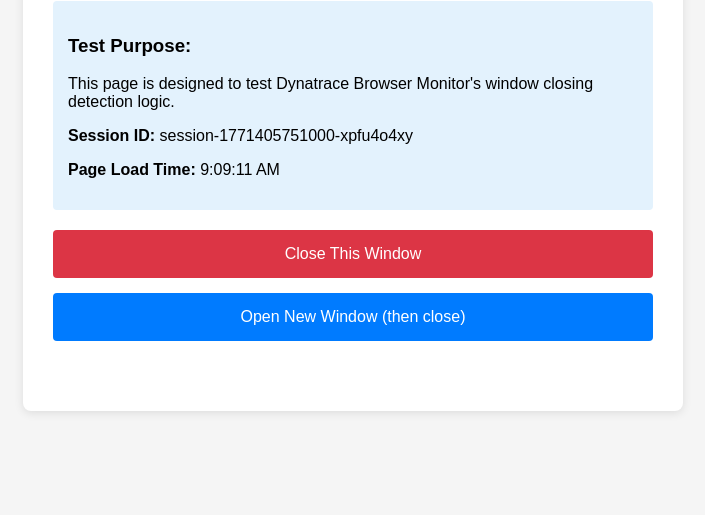
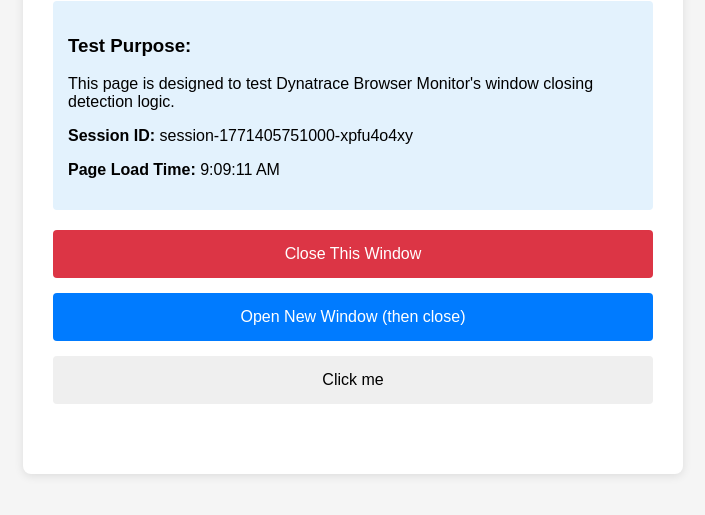
Before and after one commit to agatajackiewicz-dynatrace/test-pages-multiple-tabs, a plain HTML site: page window-closing/index.html in a window 1280 px wide. Shown: the part 149-664 px from the top of the page, without its empty margins (287-992 px from the left). Drawn offline with Linux system fonts and the light colour scheme.

Commit message:
feat: add some button

```diff
--- a/window-closing/index.html
+++ b/window-closing/index.html
@@ -79,6 +79,7 @@
         <div class="button-group">
             <button class="close-btn" onclick="closeWindow()">Close This Window</button>
             <button class="open-btn" onclick="openNewWindow()">Open New Window (then close)</button>
+            <button class="click" onclick="openNewWindow()">Click me</button>
         </div>
 
         <div id="status"></div>
```
